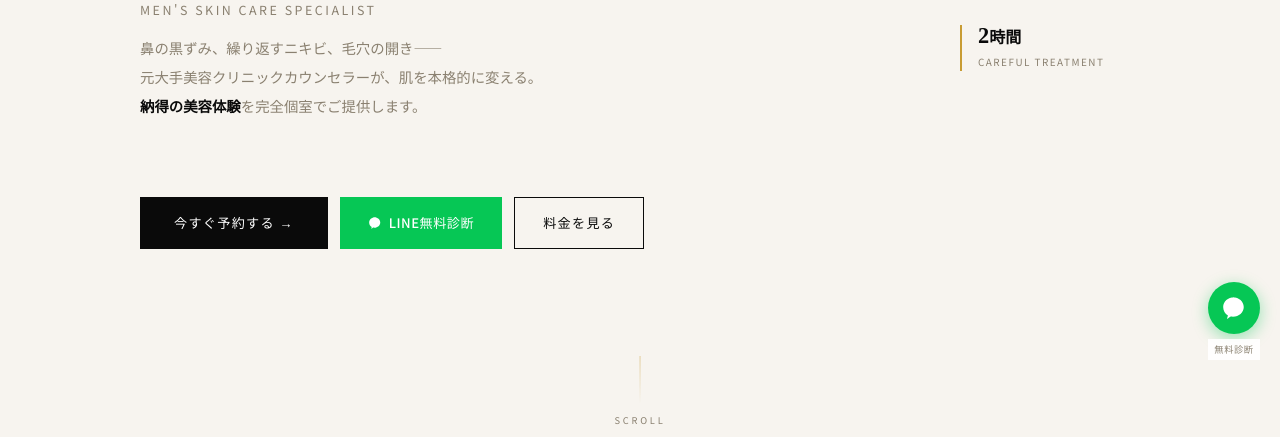
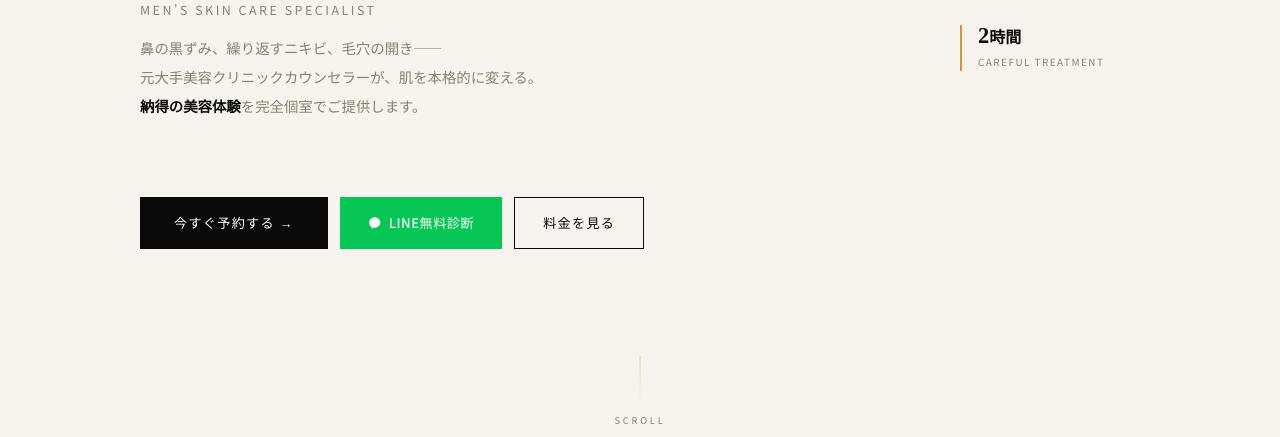
Before and after one commit to dontakumi1214/Charme, a plain HTML site: page index.html in a window 1280 px wide. Shown: the part 360-797 px from the top of the page. Drawn offline with Linux system fonts and the light colour scheme.

Commit message:
ファイルを更新

```diff
--- a/css/style.css
+++ b/css/style.css
@@ -1224,10 +1224,11 @@ details[open] .faq-toggle {
 
 .cta h2 {
   font-family: var(--serif);
-  font-size: clamp(1.8rem, 4vw, 3rem);
+  font-size: clamp(1.5rem, 3.2vw, 3rem);
   font-weight: 700;
   line-height: 1.45;
   margin-bottom: 16px;
+  white-space: nowrap;
 }
 
 .cta h2 em {
@@ -1401,41 +1402,6 @@ details[open] .faq-toggle {
   height: 56px;
 }
 
-/* ===== LINE FLOAT ===== */
-.line-float {
-  position: fixed;
-  right: 20px;
-  bottom: 80px;
-  z-index: 90;
-  display: flex;
-  flex-direction: column;
-  align-items: center;
-  gap: 5px;
-}
-
-.line-float-btn {
-  width: 52px;
-  height: 52px;
-  background: var(--line-green);
-  color: var(--white);
-  border-radius: 50%;
-  display: flex;
-  align-items: center;
-  justify-content: center;
-  box-shadow: 0 4px 16px rgba(6,199,85,0.4);
-  transition: transform 0.2s;
-}
-
-.line-float-btn:hover { transform: scale(1.08); }
-
-.line-float-label {
-  font-size: 0.58rem;
-  letter-spacing: 0.06em;
-  color: var(--mid);
-  background: rgba(255,255,255,0.9);
-  padding: 2px 6px;
-  white-space: nowrap;
-}
 
 /* ===== FADE-IN ANIMATIONS ===== */
 .fade-in {
@@ -1493,6 +1459,7 @@ details[open] .faq-toggle {
   .section-num    { font-size: 3rem; align-self: flex-end; }
 
   .solution-card { padding: 28px 22px; }
+  .solution-steps { grid-template-columns: 1fr; }
 
   /* STAFF: avatar + name side by side, profile below image */
   .staff-inner {
--- a/index.html
+++ b/index.html
@@ -8,6 +8,7 @@
   <link rel="preconnect" href="https://fonts.googleapis.com">
   <link rel="preconnect" href="https://fonts.gstatic.com" crossorigin>
   <link href="https://fonts.googleapis.com/css2?family=Noto+Serif+JP:wght@400;500;700&family=Noto+Sans+JP:wght@300;400;500;700&display=swap" rel="stylesheet">
+  <link rel="icon" href="img/c_logo.png" type="image/png">
   <link rel="stylesheet" href="css/style.css">
 </head>
 <body>
@@ -814,14 +815,6 @@
     </a>
   </div>
 
-  <!-- ===== LINE FLOAT ===== -->
-  <div class="line-float">
-    <a href="https://lin.ee/r7rJ2CHa" target="_blank" rel="noopener noreferrer"
-       class="line-float-btn" aria-label="LINEで無料診断" data-track="line_float">
-      <svg width="26" height="26" viewBox="0 0 24 24" fill="currentColor"><path d="M12 2C6.48 2 2 6.03 2 11c0 3.26 1.74 6.13 4.4 7.93-.18.65-.67 2.36-.77 2.73-.12.43.16.43.34.31.14-.09 2.18-1.49 3.07-2.1.63.09 1.28.13 1.96.13 5.52 0 10-4.03 10-9s-4.48-9-10-9z"/></svg>
-    </a>
-    <span class="line-float-label">無料診断</span>
-  </div>
 
   <script src="js/main.js"></script>
 </body>
```
Also changed, not shown: img/c_logo.png (added), 1 other file.
